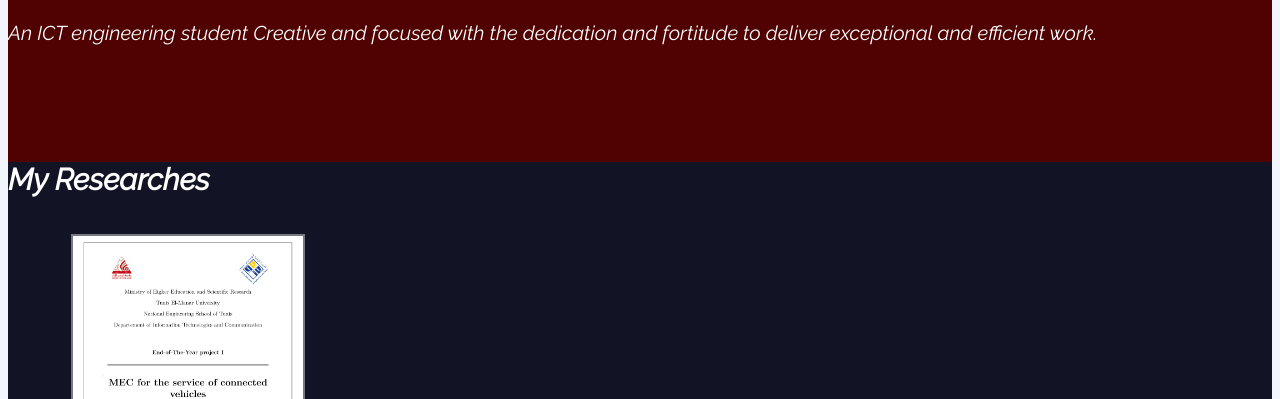
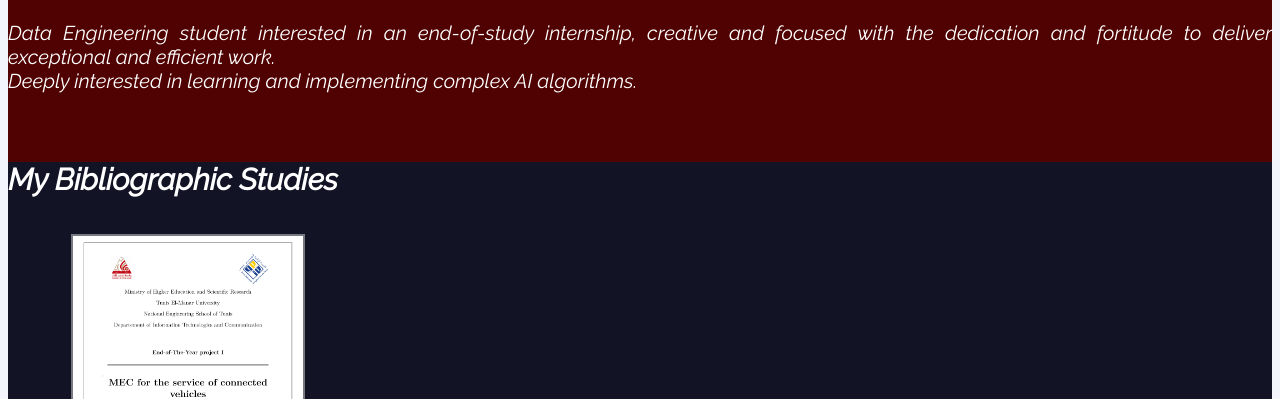
Before and after one commit to ayacherigui/ayacherigui.github.io, a plain HTML site: page index.html in a window 1280 px wide. Shown: the part 701-1100 px from the top of the page. Drawn offline with Linux system fonts and the light colour scheme; a web font is replaced by a local one.

Commit message:
correction-about me

```diff
--- a/index.html
+++ b/index.html
@@ -34,12 +34,12 @@
     <div id="About">
       <span>About me </span> <br />
       <br />
-      An ICT engineering student Creative and focused with the dedication and
-      fortitude to deliver exceptional and efficient work.
+Data Engineering student interested in an end-of-study internship, creative and focused with the dedication and fortitude to
+deliver exceptional and efficient work.<br> Deeply interested in learning and implementing complex AI algorithms.
     </div>
     <!--***************      Research     **************************** -->
     <div id="Research" class="research">
-      <span style="float: left">My Researches</span>
+      <span style="float: left">My Bibliographic Studies</span>
       <section class="MEC" class="research"></section>
         <br /><a class="MEC" href="research/MEC_for_the_service_of_connected_vehicles.pdf">
         <img class="MEC" class="research" src="research/MEC_P1-1.png" alt="MEC"/>
```
